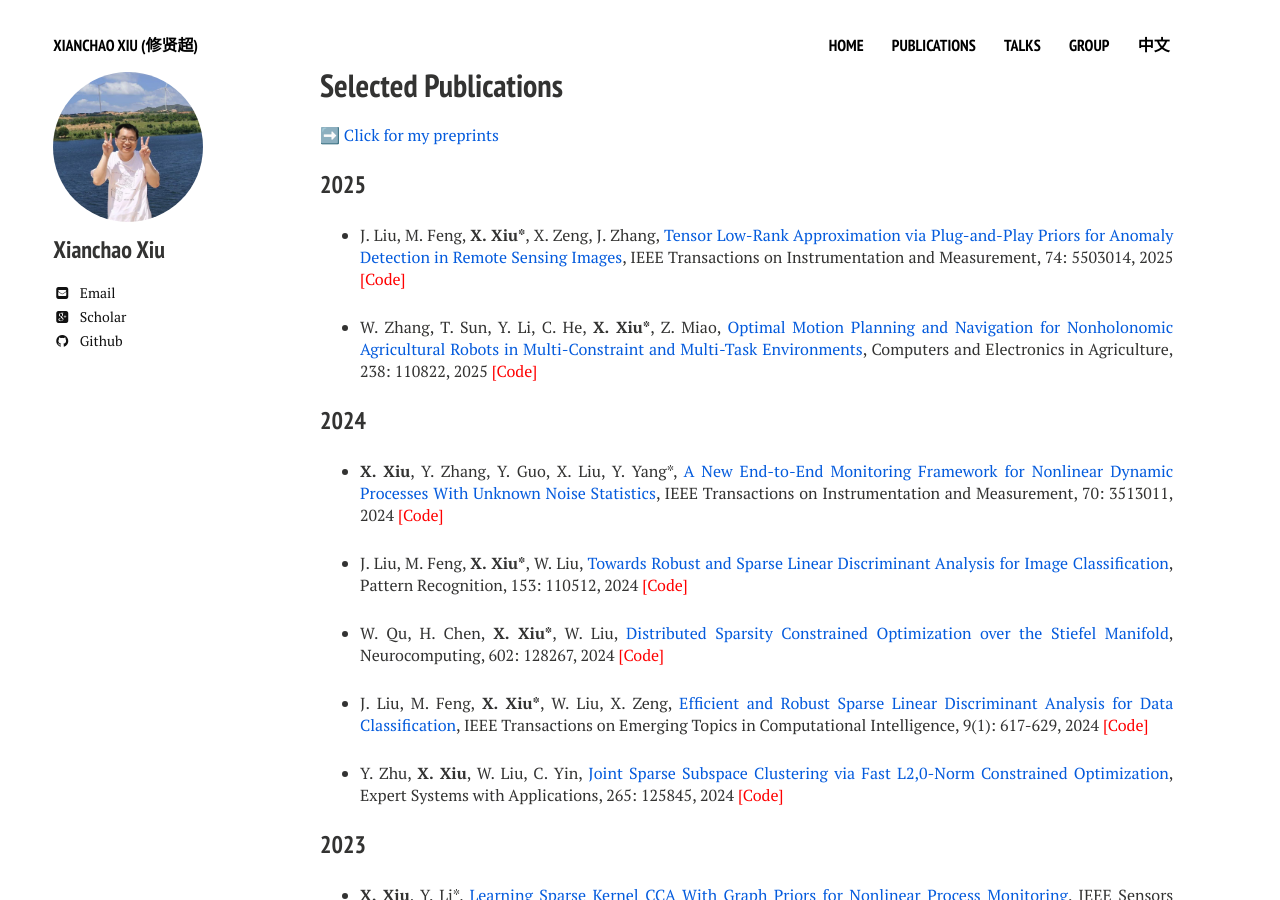
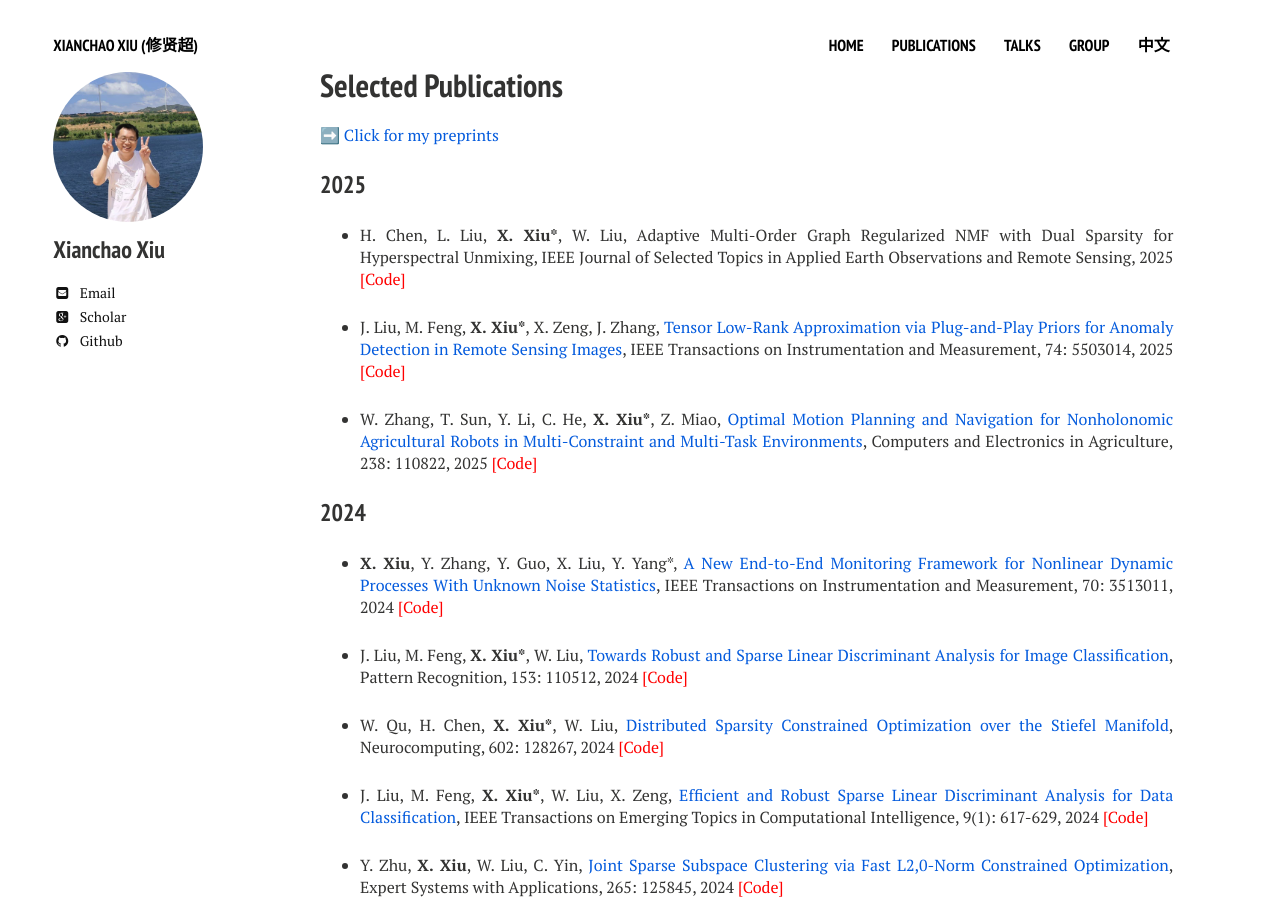
Before and after one commit to xianchaoxiu/xianchaoxiu.github.io, a Jekyll site: the page built from publications/index.md, in a window 1280 px wide and 900 px high. Built offline with Jekyll 4.4.1, drawn with Linux system fonts in a browser that asks for light colours; nearby versions of some CDN libraries.

Commit message:
Update index.md

```diff
--- a/publications/index.md
+++ b/publications/index.md
@@ -12,6 +12,8 @@ share: false
 
 
 ### 2025
+
+* H. Chen, L. Liu, <b>X. Xiu*</b>, W. Liu, Adaptive Multi-Order Graph Regularized NMF with Dual Sparsity for Hyperspectral Unmixing, IEEE Journal of Selected Topics in Applied Earth Observations and Remote Sensing, 2025 <a href="https://github.com/xianchaoxiu/MOGNMF" class="textlink" target="_blank" style="color: red;">[Code]</a>
 
 * J. Liu, M. Feng, <b>X. Xiu*</b>, X. Zeng, J. Zhang, <a href="https://ieeexplore.ieee.org/document/10935754" class="textlink" target="_blank">Tensor Low-Rank Approximation via Plug-and-Play Priors for Anomaly Detection in Remote Sensing Images</a>, IEEE Transactions on Instrumentation and Measurement, 74: 5503014, 2025 <a href="https://github.com/xianchaoxiu/PnP-TLRA" class="textlink" target="_blank" style="color: red;">[Code]</a>
 
```
